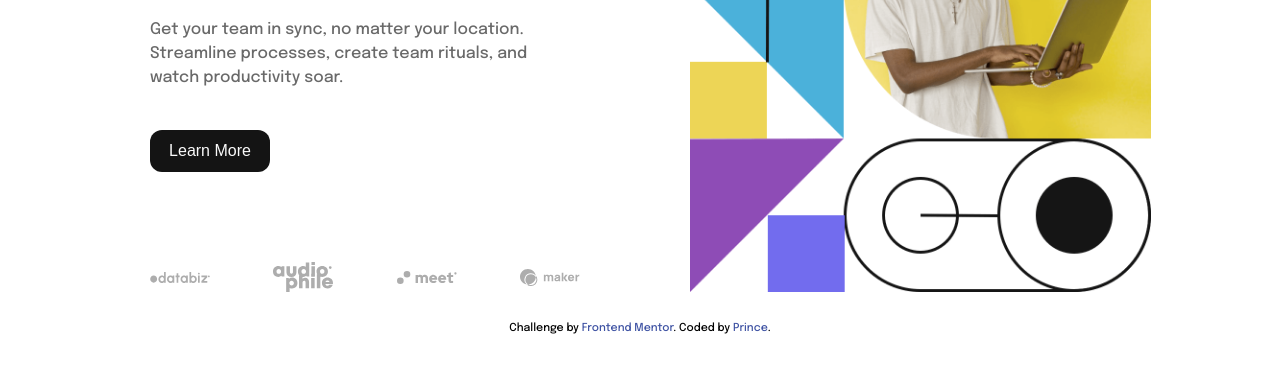
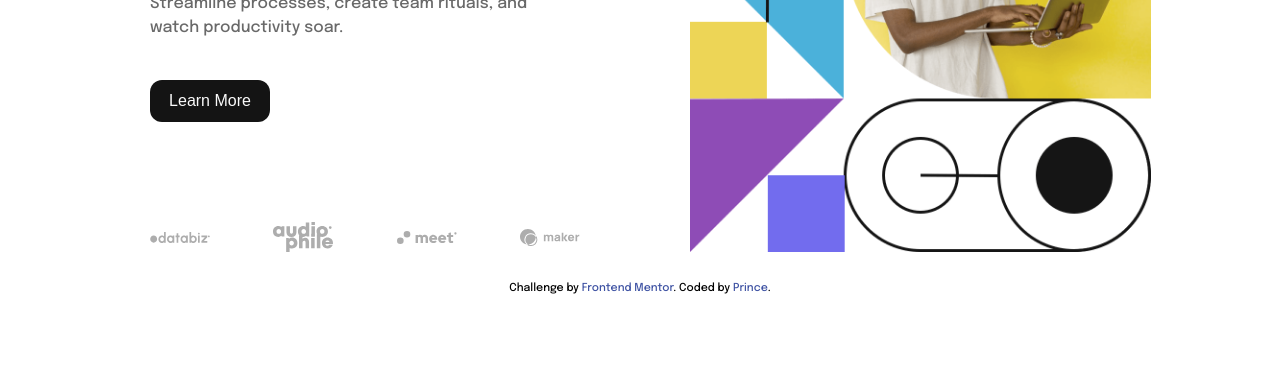
Before and after one commit to TPriince/Intro-section-with-dropdown-navigation, a plain HTML site: page index.html in a window 1280 px wide. Shown: the part 421-794 px from the top of the page. Drawn offline with Linux system fonts and the light colour scheme.

Commit message:
chore: minor update

```diff
--- a/style.css
+++ b/style.css
@@ -13,7 +13,6 @@ body {
 .container {
     max-width: 375px;
     margin: 0 auto;
-    height: 100vh;
 }
 
 a {
@@ -119,7 +118,7 @@ nav.mobile-nav {
 main {
     display: flex;
     flex-direction: column;
-    margin-top: 40px;
+    margin-top: 20px;
 }
 
 img.mobile-hero {
@@ -156,7 +155,7 @@ br {
     border-radius: 12px;
     font-size: 16px;
     font-weight: 500;
-    margin: 20px;
+    margin: 30px 20px 0;
     transition: all 0.3s;
 }
 
@@ -169,6 +168,7 @@ br {
 }
 
 div.footer-images {
+    margin-top: 40px;
     display: flex;
     justify-content: center;
     align-items: center;
@@ -253,6 +253,7 @@ div.footer-images {
         align-items: center;
         gap: 50px;
         padding: 10px 80px;
+        margin-top: 0;
     }
 
     div.text {
@@ -282,7 +283,7 @@ div.footer-images {
     div.footer-images {
         justify-content: space-between;
         padding: 0;
-        margin-top: 90px;
+        margin-top: 100px;
         margin-right: 30px;
     }
 
```
